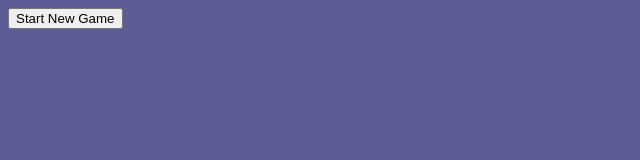
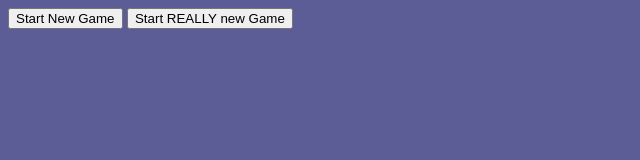
Before and after one commit to AdmiralCurtiss/SmiteGameQuestionGenerator, a plain HTML site: page index.html in a window 1280 px wide. Shown: the whole page, without its empty margins (0-640 px from the left). Drawn offline with nearby package versions, Linux system fonts and the light colour scheme.

Commit message:
Add new new game

```diff
--- a/index.html
+++ b/index.html
@@ -10,6 +10,7 @@
 <body>
 <div id="startGame">
     <button type="submit" onclick="$quiz.loadGame('questions.json')" id="upload-button">Start New Game</button>
+    <button type="submit" onclick="$quiz.loadNewGame('questions.json')">Start REALLY new Game</button>
 </div>
 <div style="display: none;" id="pointLayout">
     <table id="pointTable">
--- a/quiz.js
+++ b/quiz.js
@@ -1,6 +1,18 @@
 var isCalled = false;
 	function HasNotBeenSeen(value) {
 		return value.HasSeen == false;
+	}
+	function DiffOne(value) {
+	    return value.Difficulty == "1";
+	}
+	function DiffTwo(value) {
+	    return value.Difficulty == "2";
+	}
+	function DiffThree(value) {
+	    return value.Difficulty == "3";
+	}
+	function DiffFour(value) {
+	    return value.Difficulty == "4";
 	}
 var $quiz = {
     loadJSON: function(path, callback) {
@@ -30,6 +42,65 @@ var $quiz = {
 					var randomAnswer = Math.floor(Math.random() * (actual_JSON.length - 1) + 1);
 					questions.push(actual_JSON[randomAnswer]);
 				}
+
+                var table = document.getElementById('pointTable').getElementsByTagName('tbody')[0];
+                var tableRow = 0;
+                for (var i = 0; i < questions.length; i++) {
+                    var cellNumber = i % 4;
+                    if (i % 4 == 0) {
+                        var row = table.insertRow(tableRow);
+                        tableRow++;
+                    }
+
+                    var cell = row.insertCell(cellNumber);
+                    cell.innerText = questions[i].GameTitle;
+                    cell.setAttribute("class", "game-select-question");
+                    cell.setAttribute("data-question-number", i);
+                }
+
+                $(".answer").click(function () {
+                    var correct = $(this).attr("data-correct") === "true";
+                    $quiz.isCorrect(correct, false);
+                    cdreset();
+                });
+
+                $(".game-select-question").click(function () {
+                    var questionNumber = $(this).attr("data-question-number");
+                    $quiz.loadQuestion(questionNumber, questions[questionNumber]);
+                });
+            });
+        }
+    },
+    loadNewGame: function (path) {
+        if (!isCalled) {
+            isCalled = true;
+            $quiz.loadJSON(path, function (response) {
+                var first_json = JSON.parse(response);
+                var actual_JSON = first_json.filter(HasNotBeenSeen);
+                var diffOne = first_json.filter(DiffOne);
+                var diffTwo = first_json.filter(DiffTwo);
+                var diffThree = first_json.filter(DiffThree);
+                var diffFour = first_json.filter(DiffFour);
+                $('#startGame').fadeOut();
+                $('#pointLayout').fadeIn();
+
+
+                var questions = [];
+                for (var i = 0; i < 8; i++) {
+                    var randomAnswer = Math.floor(Math.random() * (actual_JSON.length - 1) + 1);
+                    if (i < 2) {
+                        questions.push(diffOne[randomAnswer]);
+                    }
+                    if (i < 4) {
+                        questions.push(diffTwo[randomAnswer]);
+                    }
+                    if (i < 6) {
+                        questions.push(diffThree[randomAnswer]);
+                    }
+                    if (i < 8) {
+                        questions.push(diffFour[randomAnswer]);
+                    }
+                }
 
                 var table = document.getElementById('pointTable').getElementsByTagName('tbody')[0];
                 var tableRow = 0;
```
